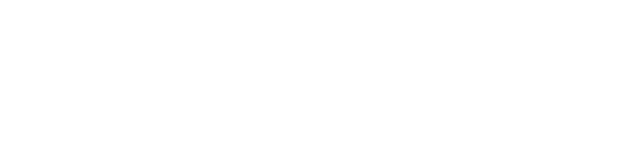
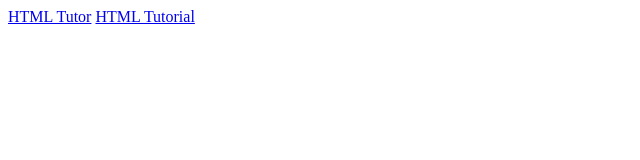
Before and after one commit to PC15931/HTML, a plain HTML site: page t1.html in a window 1280 px wide. Shown: the whole page, without its empty margins (0-640 px from the left). Drawn offline with Linux system fonts and the light colour scheme.

Commit message:
Update t1.html

```diff
--- a/t1.html
+++ b/t1.html
@@ -6,7 +6,7 @@
     <title>Info Seite für HTML</title>
   </head>
   <body>
-    <link rel='HTML LINK' href='https://wiki.selfhtml.org/'>
-    <link rel='HTML Tutor' href='https://www.w3schools.com/'>
+    <a href='https://wiki.selfhtml.org/'>HTML Tutor</a>
+    <a href='https://www.w3schools.com/'>HTML Tutorial</a>
   </body>
 </html>
```
